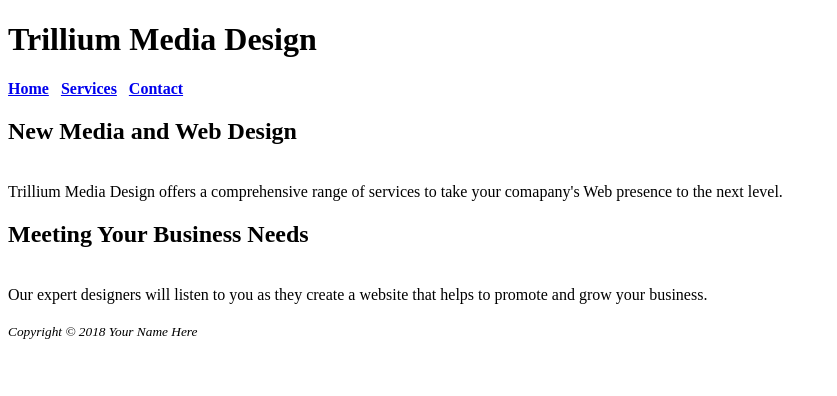
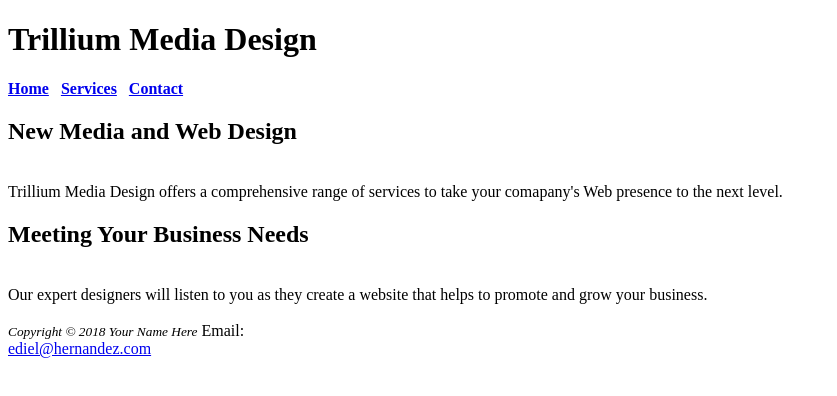
Before and after one commit to Souyez-9/Chapter_2ie, a plain HTML site: page index.html in a window 1280 px wide. Shown: the whole page, without its empty margins (0-837 px from the left). Drawn offline with Linux system fonts and the light colour scheme.

Commit message:
Update index.html

```diff
--- a/index.html
+++ b/index.html
@@ -30,6 +30,8 @@
     </header>
     <br><footer>
         <small><i>Copyright &copy; 2018 Your Name Here</i></small>
+        Email:
+            <br><a href="mailto:ediel@hernandez.com">ediel@hernandez.com</a>
         </footer>
 </body>
 </html>
```
